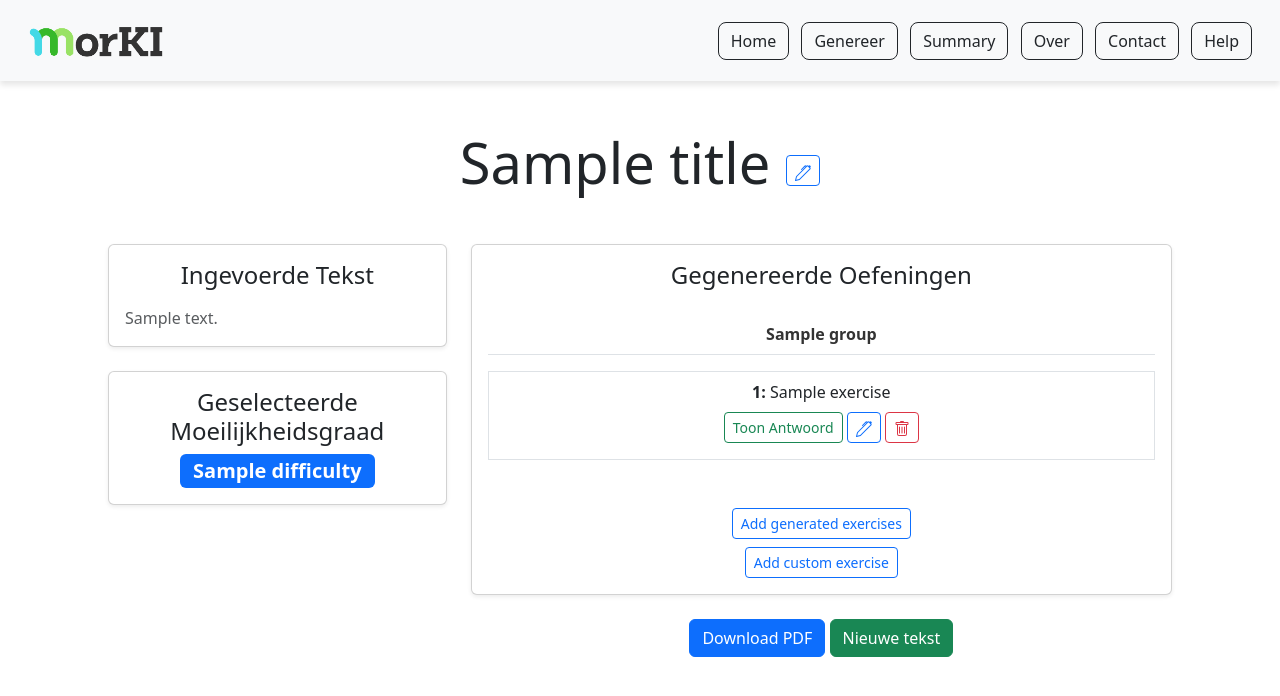
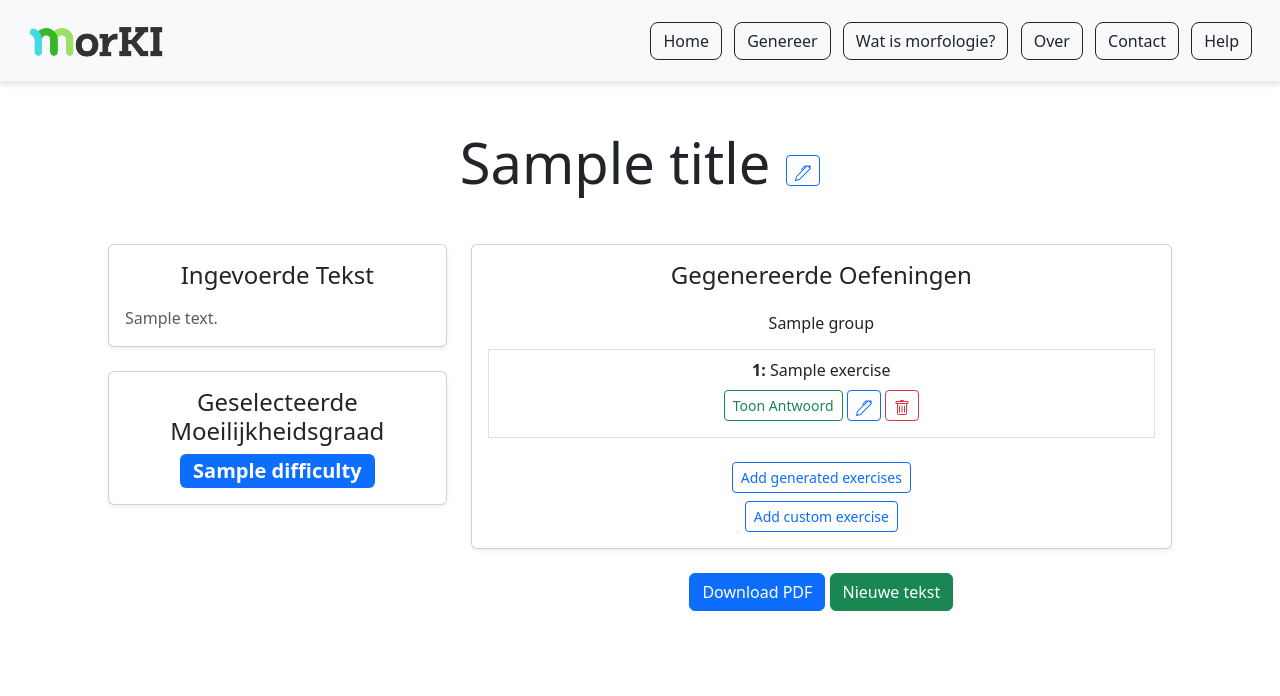
Before and after one commit to teauteau/morphology, a Django app: template MorphoAi/webapp/templates/webapp/results.html in a window 1280 px wide. Shown: the top 696 px of the page. Run offline with Django 5.2, Linux system fonts and the light colour scheme; the template is opened without the code that fills it: most values are stand-ins (such as "Sample title", 1, 10 or a date in 2020).

Commit message:
Bug fixes 2.0

```diff
--- a/MorphoAi/webapp/templates/webapp/answers_pdf.html
+++ b/MorphoAi/webapp/templates/webapp/answers_pdf.html
@@ -53,9 +53,9 @@
         {% endfor %}
     </div>
 
-    {% if forloop.counter|divisibleby:2 and not forloop.last %}
+    <!-- {% if forloop.counter|divisibleby:2 and not forloop.last %}
     <div class="page-break"></div>
-    {% endif %}
+    {% endif %} -->
     {% endfor %}
 </body>
 </html>
--- a/MorphoAi/webapp/templates/webapp/base.html
+++ b/MorphoAi/webapp/templates/webapp/base.html
@@ -40,7 +40,7 @@
         <div>
             <a href="{% url 'home' %}" class="btn {% if request.resolver_match.url_name == 'home' %}btn-primary{% else %}btn-outline-dark{% endif %} mx-1">Home</a>
             <a href="{% url 'generate' %}" class="btn {% if request.resolver_match.url_name == 'generate' %}btn-primary{% else %}btn-outline-dark{% endif %} mx-1">Genereer</a>
-            <a href="{% url 'summary' %}" class="btn {% if request.resolver_match.url_name == 'summary' %}btn-primary{% else %}btn-outline-dark{% endif %} mx-1">Summary</a>
+            <a href="{% url 'summary' %}" class="btn {% if request.resolver_match.url_name == 'summary' %}btn-primary{% else %}btn-outline-dark{% endif %} mx-1">Wat is morfologie?</a>
             <a href="{% url 'about' %}" class="btn {% if request.resolver_match.url_name == 'about' %}btn-primary{% else %}btn-outline-dark{% endif %} mx-1">Over</a>
             <a href="{% url 'contact' %}" class="btn {% if request.resolver_match.url_name == 'contact' %}btn-primary{% else %}btn-outline-dark{% endif %} mx-1">Contact</a>
             <a href="{% url 'help' %}" class="btn {% if request.resolver_match.url_name == 'help' %}btn-primary{% else %}btn-outline-dark{% endif %} mx-1">Help</a>
@@ -50,8 +50,8 @@
     <main class="container-fluid text-center">
         {% block content %}{% endblock %}
     </main>
-    <script src="https://cdn.jsdelivr.net/npm/bootstrap@5.3.0/dist/js/bootstrap.bundle.min.js"></script>
-    <script src="https://cdn.jsdelivr.net/npm/bootstrap@5.3.3/dist/js/bootstrap.bundle.min.js"></script>
+    <!-- <script src="https://cdn.jsdelivr.net/npm/bootstrap@5.3.0/dist/js/bootstrap.bundle.min.js"></script> -->
+    <!-- <script src="https://cdn.jsdelivr.net/npm/bootstrap@5.3.3/dist/js/bootstrap.bundle.min.js"></script> -->
 
 
 
--- a/MorphoAi/webapp/templates/webapp/exercise_pdf.html
+++ b/MorphoAi/webapp/templates/webapp/exercise_pdf.html
@@ -53,9 +53,9 @@
         {% endfor %}
     </div>
 
-    {% if forloop.counter|divisibleby:2 and not forloop.last %}
+    <!-- {% if forloop.counter|divisibleby:2 and not forloop.last %}
     <div class="page-break"></div>
-    {% endif %}
+    {% endif %} -->
     {% endfor %}
 </body>
 </html>
--- a/MorphoAi/webapp/templates/webapp/help.html
+++ b/MorphoAi/webapp/templates/webapp/help.html
@@ -1,6 +1,9 @@
 {% extends 'webapp/base.html' %}
 {% block title %}Help - MorKI{% endblock %}
 {% block content %}
+
+    <!-- <script src="https://cdn.jsdelivr.net/npm/bootstrap@5.3.0/dist/js/bootstrap.bundle.min.js"></script> -->
+    <script src="https://cdn.jsdelivr.net/npm/bootstrap@5.3.3/dist/js/bootstrap.bundle.min.js"></script>
 <div class="container mt-5 text-center">
     <h1 class="display-4">Veelgestelde vragen</h1>
     <p class="lead text-muted">Hier vindt u antwoorden op de meest gestelde vragen over MorKI.</p>
--- a/MorphoAi/webapp/templates/webapp/partials/added_exercises.html
+++ b/MorphoAi/webapp/templates/webapp/partials/added_exercises.html
@@ -1,7 +1,7 @@
 {% if grouped_exercises %}
 {% for group in grouped_exercises %}
-<div class="exercise-group mb-4">
-  <p class="group-heading">{{ group.heading }}</p>
+<div class="exercise-group">
+  <h6 class="group-heading m-3">{{ group.heading }}</h6>
   {% for exercise, answer in group.exercises %}
   <div class="list-group-item">
     <!-- Exercise text -->
--- a/MorphoAi/webapp/templates/webapp/results.html
+++ b/MorphoAi/webapp/templates/webapp/results.html
@@ -47,14 +47,14 @@ body, .dropdown, .card-body {
     overflow: visible !important;
 }
 
-.group-heading {
+/* .group-heading {
     font-weight: bold;
     color: #333;
     margin-top: 1.5rem;
     margin-bottom: 1rem;
     padding-bottom: 0.5rem;
     border-bottom: 1px solid #dee2e6;
-}
+} */
 
 </style>
 <div class="container-fluid results-wrapper">
--- a/MorphoAi/webapp/templates/webapp/summary.html
+++ b/MorphoAi/webapp/templates/webapp/summary.html
@@ -1,5 +1,5 @@
 {% extends 'webapp/base.html' %}
-{% block title %}Summary - MorKI{% endblock %}
+{% block title %}Wat is morfologie? - MorKI{% endblock %}
 {% block content %}
 
 <style>
```
Also changed, not shown: MorphoAi/db.sqlite3.
